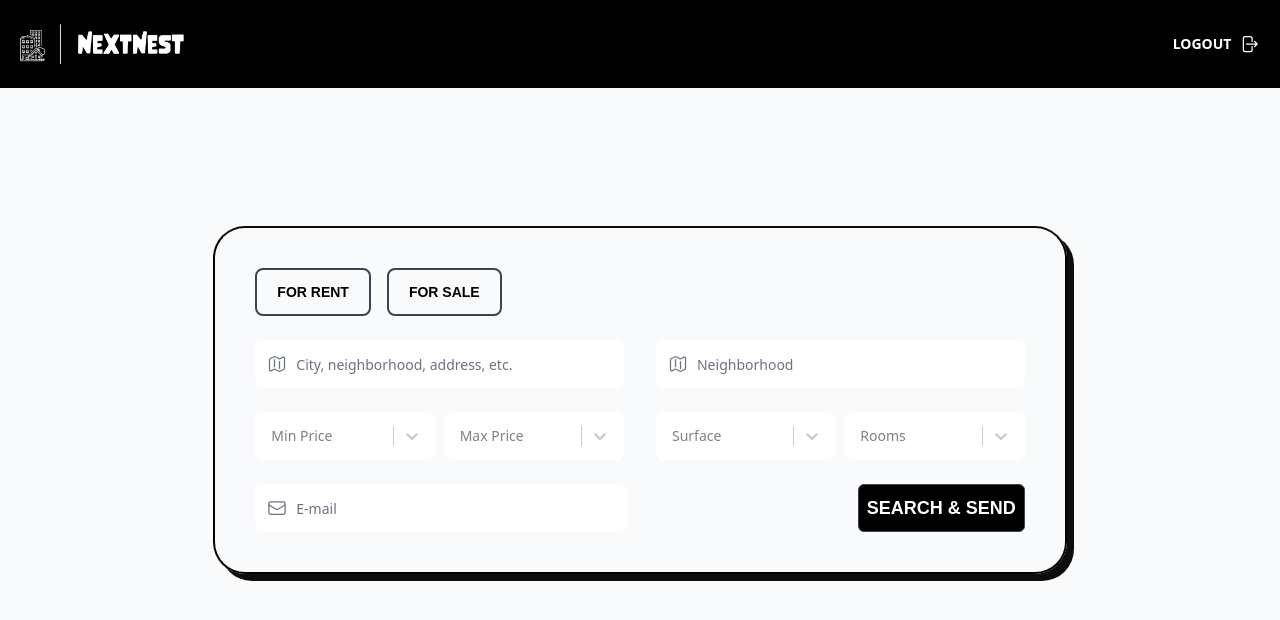
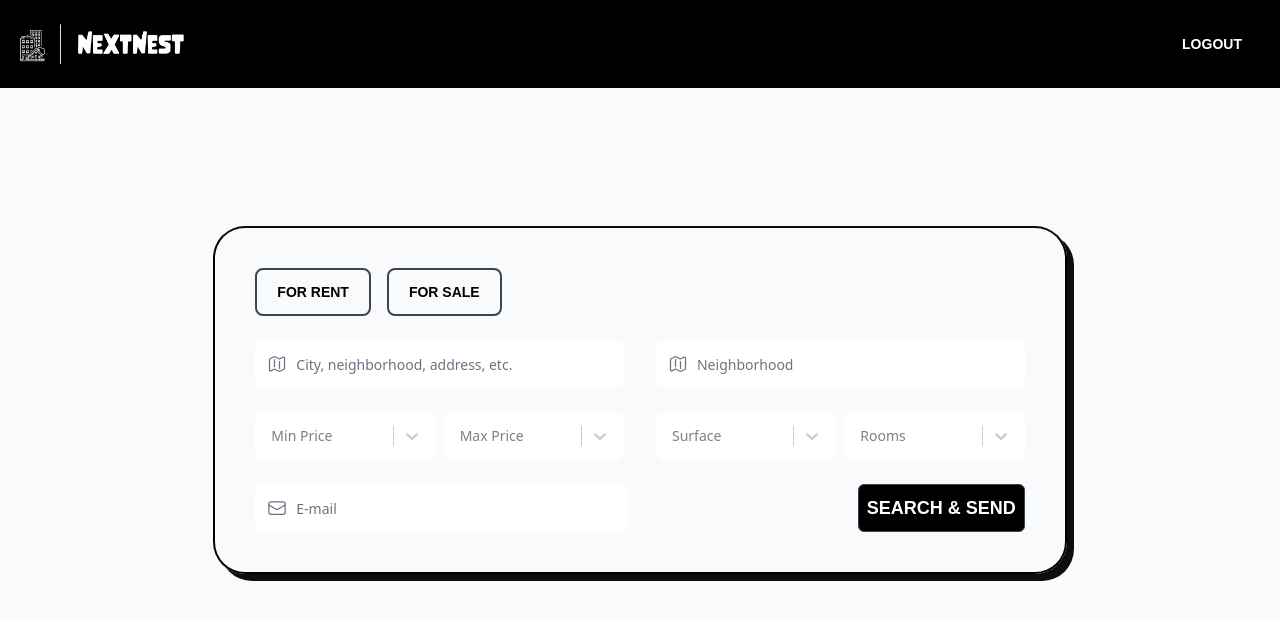
Before and after one commit to yigitaksoy/NextNest, a React (Vite) app in the folder client/: page /home in a window 1280 px wide. Shown: the top 620 px of the page. Built offline with nearby package versions, Linux system fonts and the light colour scheme; no server answers; sample sign-in values are in the browser's storage; a web font is replaced by a local one.

Commit message:
Remove logout icon and change font family

```diff
--- a/client/src/components/Navbar.jsx
+++ b/client/src/components/Navbar.jsx
@@ -3,7 +3,6 @@ import { AuthContext } from "../context/AuthContext";
 import { signOut } from "firebase/auth";
 import { auth } from "../utils/firebase";
 import NextNest from "../assets/images/nextnest-white.png";
-import { ArrowRightOnRectangleIcon } from "@heroicons/react/24/outline";
 
 const Navbar = () => {
   const { currentUser } = useContext(AuthContext);
@@ -12,14 +11,15 @@ const Navbar = () => {
       <div className="flex-1">
         <img src={NextNest} alt="nextnest-logo" className="w-22 h-10" />
       </div>
-      <div className="mx-auto text-lg text-gray-300">
+      <div className="mx-auto text-lg text-white">
         <button
           className="btn-ghost btn-square btn mx-auto flex"
           onClick={() => signOut(auth)}
         >
           <div className="mr-10 flex items-center">
-            <p className="mr-2 text-white">Logout</p>
-            <ArrowRightOnRectangleIcon className="h-5 w-5 text-white" />
+            <p className="mr-2 font-nove text-white hover:text-sky-300">
+              Logout
+            </p>
           </div>
         </button>
       </div>
```
